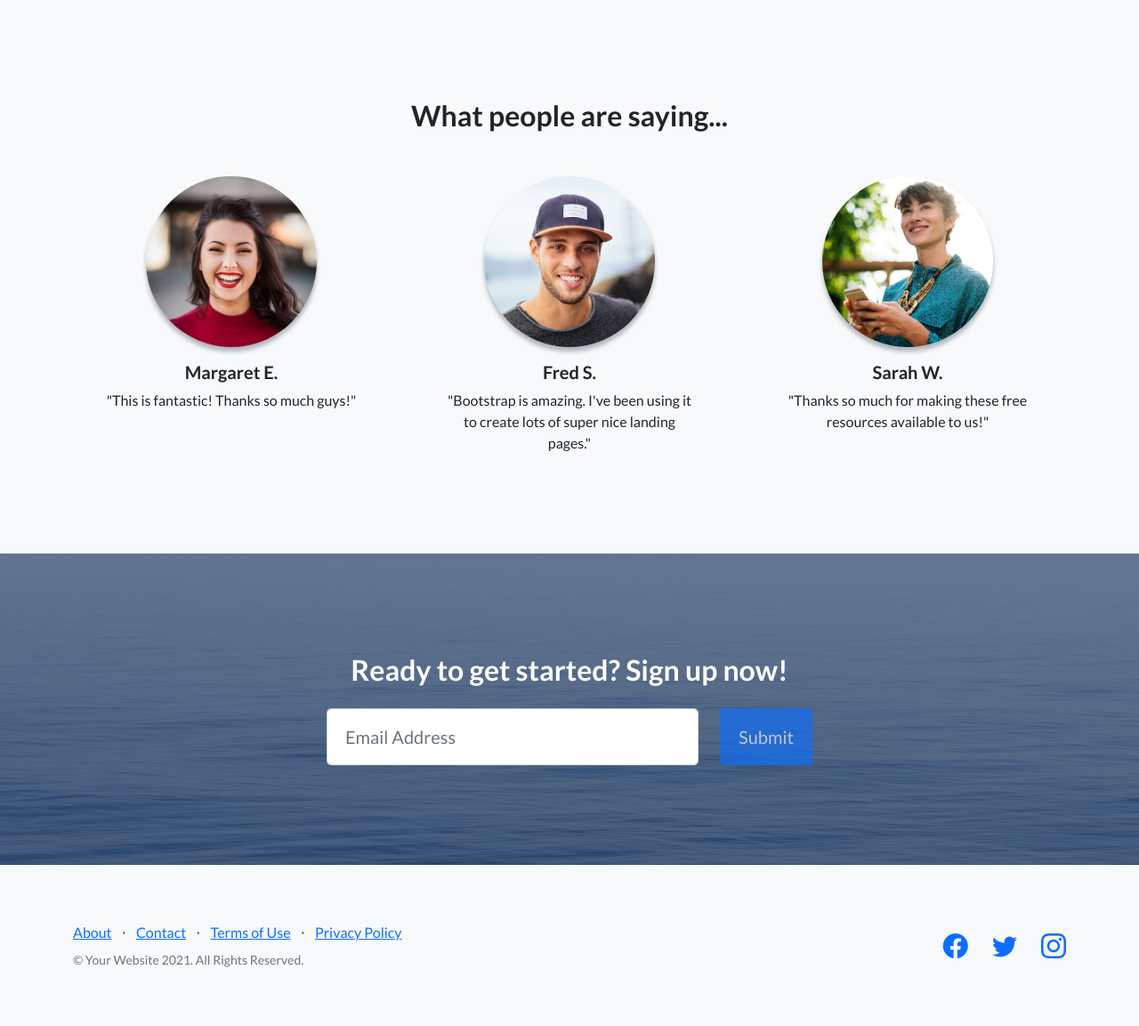
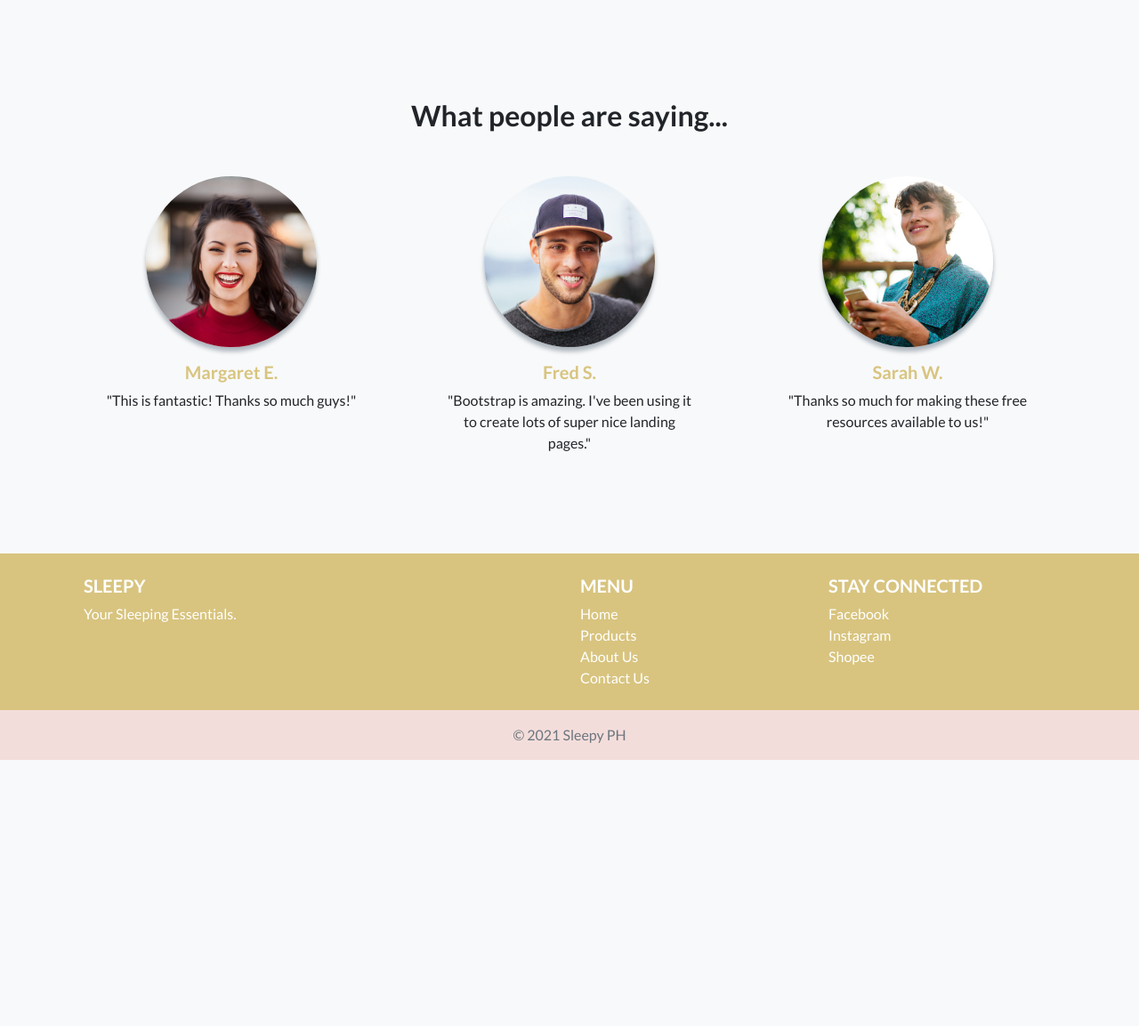
Before and after one commit to ielbusmente/php-project-4ITH, a PHP site: page / in a window 1280 px wide. Shown: the part 2669-3822 px from the top of the page at 89% size. After the commit the page ends 3523 px from the top, so only its background shows below. Run offline with PHP 8.4, Linux system fonts and the light colour scheme; some libraries are stand-ins or nearby versions.

Commit message:
footer mod

```diff
--- a/contact.php
+++ b/contact.php
@@ -79,8 +79,6 @@
             <br><br><br>
         </section>
         <!-- Footer-->
-        <footer class="py-5 bg-dark">
-            <div class="container px-5"><p class="m-0 text-center text-white">Copyright &copy; Your Website 2021</p></div>
-        </footer>
+        <?php include 'footer.php';?>
     </body>
 </html>
--- /dev/null
+++ b/footer.php
@@ -0,0 +1,82 @@
+<style type="text/css">
+   a {
+      text-decoration:none;
+   }
+   .footer-link:hover {
+      text-decoration: underline;
+   }
+   h5 {
+       color: #d8c47f;
+   }
+</style>
+
+<section class="">
+  <!-- Footer -->
+  <footer class="text-white" style="background-color:  #d8c47f">
+    <!-- Grid container -->
+    <div class="container p-4">
+      <!--Grid row-->
+      <div class="row">
+        <!--Grid column-->
+        <div class="col-lg-6 col-md-12 mb-4 mb-md-0">
+          <h5 class="text-uppercase text-white">Sleepy</h5>
+          <p class="text-white">
+            Your Sleeping Essentials.
+          </p>
+        </div>
+        <!--Grid column-->
+
+        <!--Grid column-->
+        <div class="col-lg-3 col-md-6 mb-4 mb-md-0">
+          <h5 class="text-uppercase text-white">Menu</h5>
+
+          <ul class="list-unstyled mb-0">
+            <li>
+              <a href="index.php" class="text-white footer-link">Home</a>
+            </li>
+            <li>
+              <a href="products.php" class="text-white footer-link">Products</a>
+            </li>
+            <li>
+              <a href="about.php" class="text-white footer-link">About Us</a>
+            </li>
+            <li>
+              <a href="contact.php" class="text-white footer-link">Contact Us</a>
+            </li>
+          </ul>
+        </div>
+        <!--Grid column-->
+
+        <!--Grid column-->
+        <div class="col-lg-3 col-md-6 mb-4 mb-md-0">
+          <h5 class="text-uppercase text-white">Stay Connected</h5>
+
+          <ul class="list-unstyled">
+            <li>
+              <a href="https://www.facebook.com/sleepyyyph" class="text-white footer-link">Facebook</a>
+            </li>
+            <li>
+              <a href="https://www.instagram.com/sleepyph_/" class="text-white footer-link">Instagram</a>
+            </li>
+            <li>
+              <a href="https://shopee.ph/sleepyph_" class="text-white footer-link">Shopee</a>
+            </li>
+          </ul>
+        </div>
+        <!--Grid column-->
+      </div>
+      <!--Grid row-->
+    </div>
+    <!-- Grid container -->
+
+    <!-- Copyright -->
+    <div class="text-center text-secondary p-3" style="background-color: #f3dddb">
+      © 2021 Sleepy PH
+
+      <!-- Copyright:
+      <a class="text-white" href="https://mdbootstrap.com/">MDBootstrap.com</a> -->
+    </div>
+    <!-- Copyright -->
+  </footer>
+  <!-- Footer -->
+</section>
--- a/index.php
+++ b/index.php
@@ -156,82 +156,8 @@
                 </div>
             </div>
         </section>
-        <!-- Call to Action-->
-        <section class="call-to-action text-white text-center" id="signup">
-            <div class="container position-relative">
-                <div class="row justify-content-center">
-                    <div class="col-xl-6">
-                        <h2 class="mb-4">Ready to get started? Sign up now!</h2>
-                        <!-- Signup form-->
-                        <!-- * * * * * * * * * * * * * * *-->
-                        <!-- * * SB Forms Contact Form * *-->
-                        <!-- * * * * * * * * * * * * * * *-->
-                        <!-- This form is pre-integrated with SB Forms.-->
-                        <!-- To make this form functional, sign up at-->
-                        <!-- https://startbootstrap.com/solution/contact-forms-->
-                        <!-- to get an API token!-->
-                        <form class="form-subscribe" id="contactFormFooter" data-sb-form-api-token="API_TOKEN">
-                            <!-- Email address input-->
-                            <div class="row">
-                                <div class="col">
-                                    <input class="form-control form-control-lg" id="emailAddressBelow" type="email" placeholder="Email Address" data-sb-validations="required,email" />
-                                    <div class="invalid-feedback text-white" data-sb-feedback="emailAddressBelow:required">Email Address is required.</div>
-                                    <div class="invalid-feedback text-white" data-sb-feedback="emailAddressBelow:email">Email Address Email is not valid.</div>
-                                </div>
-                                <div class="col-auto"><button class="btn btn-primary btn-lg disabled" id="submitButton" type="submit">Submit</button></div>
-                            </div>
-                            <!-- Submit success message-->
-                            <!---->
-                            <!-- This is what your users will see when the form-->
-                            <!-- has successfully submitted-->
-                            <div class="d-none" id="submitSuccessMessage">
-                                <div class="text-center mb-3">
-                                    <div class="fw-bolder">Form submission successful!</div>
-                                    <p>To activate this form, sign up at</p>
-                                    <a class="text-white" href="https://startbootstrap.com/solution/contact-forms">https://startbootstrap.com/solution/contact-forms</a>
-                                </div>
-                            </div>
-                            <!-- Submit error message-->
-                            <!---->
-                            <!-- This is what your users will see when there is-->
-                            <!-- an error submitting the form-->
-                            <div class="d-none" id="submitErrorMessage"><div class="text-center text-danger mb-3">Error sending message!</div></div>
-                        </form>
-                    </div>
-                </div>
-            </div>
-        </section>
+
         <!-- Footer-->
-        <footer class="footer bg-light">
-            <div class="container">
-                <div class="row">
-                    <div class="col-lg-6 h-100 text-center text-lg-start my-auto">
-                        <ul class="list-inline mb-2">
-                            <li class="list-inline-item"><a href="#!">About</a></li>
-                            <li class="list-inline-item">⋅</li>
-                            <li class="list-inline-item"><a href="#!">Contact</a></li>
-                            <li class="list-inline-item">⋅</li>
-                            <li class="list-inline-item"><a href="#!">Terms of Use</a></li>
-                            <li class="list-inline-item">⋅</li>
-                            <li class="list-inline-item"><a href="#!">Privacy Policy</a></li>
-                        </ul>
-                        <p class="text-muted small mb-4 mb-lg-0">&copy; Your Website 2021. All Rights Reserved.</p>
-                    </div>
-                    <div class="col-lg-6 h-100 text-center text-lg-end my-auto">
-                        <ul class="list-inline mb-0">
-                            <li class="list-inline-item me-4">
-                                <a href="#!"><i class="bi-facebook fs-3"></i></a>
-                            </li>
-                            <li class="list-inline-item me-4">
-                                <a href="#!"><i class="bi-twitter fs-3"></i></a>
-                            </li>
-                            <li class="list-inline-item">
-                                <a href="#!"><i class="bi-instagram fs-3"></i></a>
-                            </li>
-                        </ul>
-                    </div>
-                </div>
-            </div>
-        </footer>
+        <?php include 'footer.php';?>
     </body>
 </html>
--- a/products.php
+++ b/products.php
@@ -237,8 +237,6 @@
             </div>
         </section>
         <!-- Footer-->
-        <footer class="py-5 bg-dark">
-            <div class="container"><p class="m-0 text-center text-white">Copyright &copy; Your Website 2021</p></div>
-        </footer>
+        <?php include 'footer.php';?>
     </body>
 </html>
```
Also changed, not shown: about.php (+2 -9 lines).
